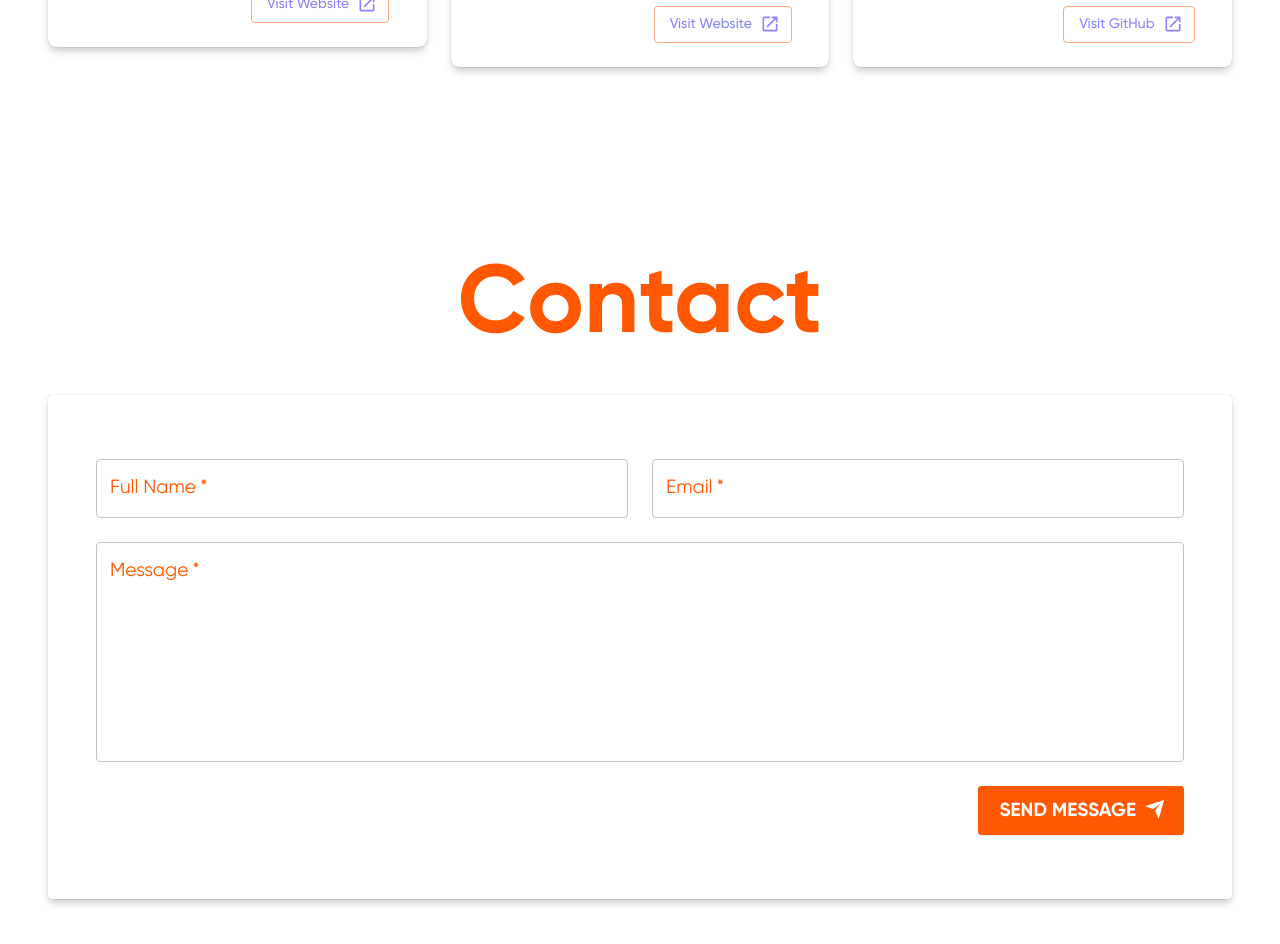
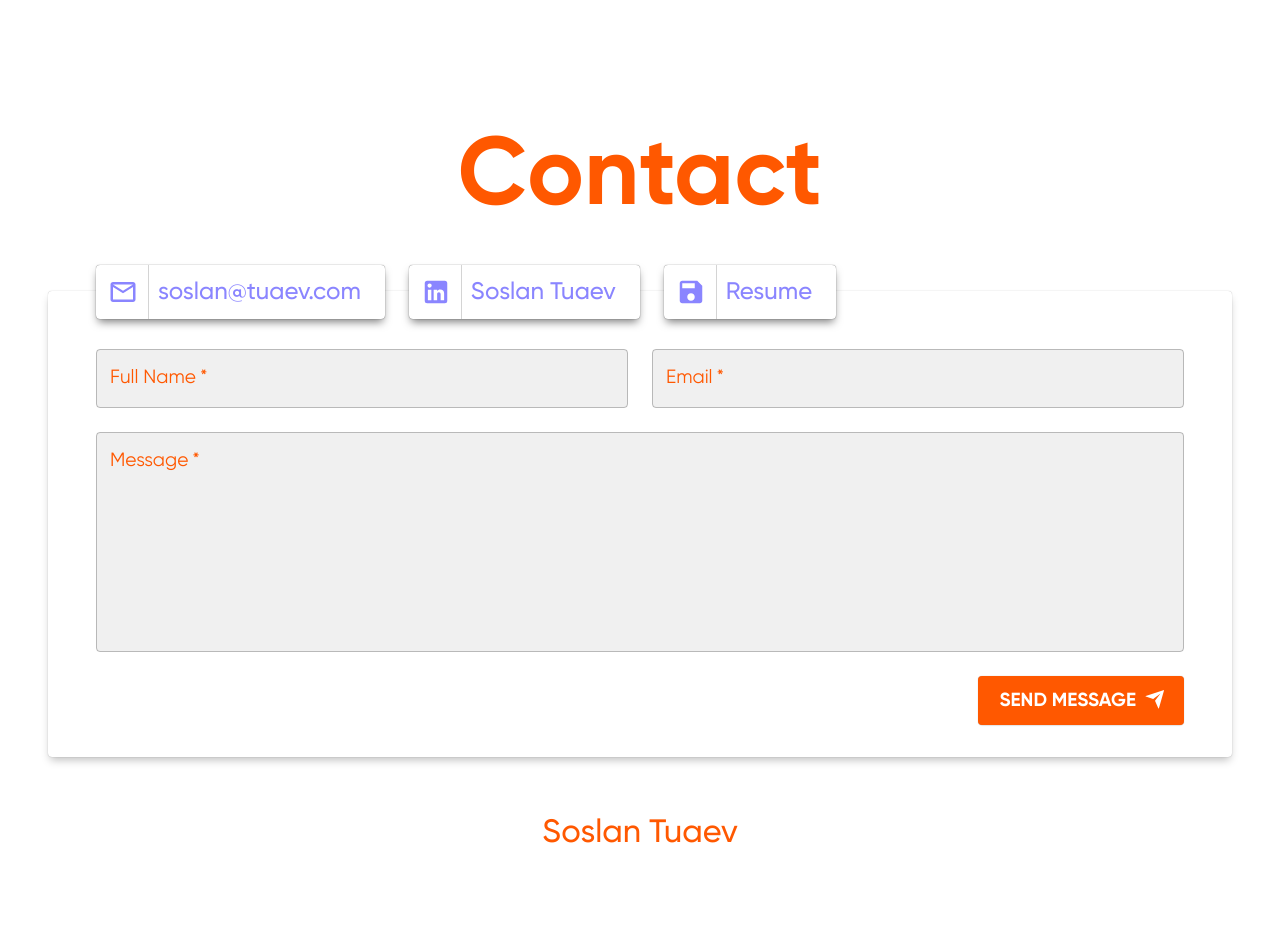
Before and after one commit to Tuaev/Portfolio, a React (Create React App) app: page / in a window 1280 px wide. Shown: the part 2040-2984 px from the top of the page. After the commit the page ends 2925 px from the top, so only its background shows below. Built offline with nearby package versions, Linux system fonts and the light colour scheme.

Commit message:
Add contact email, linkedin and resume buttons

```diff
--- a/src/components/WorkCard.js
+++ b/src/components/WorkCard.js
@@ -66,6 +66,7 @@ const useStyles = makeStyles(({ breakpoints, spacing, palette, shadows }) => ({
   },
   button: {
     textTransform: 'none',
+    textDecoration: 'none !important',
   },
   chipBox: {
     zIndex: '2',
@@ -140,13 +141,13 @@ function WorkCard({ project }) {
       <CardActions className={classes.cardActions}>
         <Button
           component={Link}
-          className={classes.button}
           endIcon={<LaunchIcon />}
           variant="outlined"
           color="secondary"
           href={project.website}
           target="_blank"
           rel="noopener noreferrer"
+          className={classes.button}
         >
           {project.button}
         </Button>
--- a/src/theme/index.js
+++ b/src/theme/index.js
@@ -18,8 +18,10 @@ const baseOptions = {
     MuiOutlinedInput: {
       root: {
         fontSize: '1.2em',
+        backgroundColor: '#f0f0f0',
       },
     },
+
     MuiInputLabel: {
       root: {
         fontSize: '1.2em',
--- a/src/views/Main/Contact/index.js
+++ b/src/views/Main/Contact/index.js
@@ -1,30 +1,134 @@
-import { Box, makeStyles, Paper, Typography } from '@material-ui/core';
+import {
+  Box,
+  Button,
+  Divider,
+  Link,
+  makeStyles,
+  Paper,
+  Typography,
+  useMediaQuery,
+} from '@material-ui/core';
 import React from 'react';
 import ContactForm from './ContactForm';
+import MailOutlineIcon from '@material-ui/icons/MailOutline';
+import SaveIcon from '@material-ui/icons/Save';
+import LinkedInIcon from '@material-ui/icons/LinkedIn';
+import { useTheme } from '@material-ui/core/styles';
 
-const useStyles = makeStyles(({ spacing }) => ({
+const useStyles = makeStyles(({ breakpoints, spacing }) => ({
   root: {
-    marginTop: spacing(18),
-    height: '100vh',
+    marginTop: spacing(12),
   },
   paper: {
+    zIndex: '1',
     minHeight: 200,
     paddingTop: spacing(8),
-    paddingBottom: spacing(8),
+    paddingBottom: spacing(4),
     paddingLeft: spacing(6),
     paddingRight: spacing(6),
+    [breakpoints.down('sm')]: {
+      padding: spacing(3),
+    },
+  },
+  chipBox: {
+    zIndex: '2',
+    marginTop: '-90px',
+    marginBottom: '30px',
+    // marginLeft: spacing(2),
+    [breakpoints.down('md')]: {
+      // fontSize: 14,
+      marginLeft: spacing(5),
+    },
+  },
+  button: {
+    fontSize: 24,
+    paddingLeft: spacing(2),
+    paddingRight: spacing(3),
+    marginRight: spacing(3),
+    textTransform: 'none',
+    textDecoration: 'none !important',
+    backgroundColor: '#ffffff',
+    boxShadow: '0 0 1px 0 rgba(0,0,0,0.70), 0 5px 8px -2px rgba(0,0,0,0.50)',
+    // boxShadow: '0 1px 2px rgba(0,0,0,0.15)',
+    transition: 'box-shadow 0.3s ease-in-out',
+
+    '&:hover': {
+      backgroundColor: '#ffffff',
+      boxShadow: '0 5px 15px rgba(0,0,0,0.3)',
+    },
+  },
+  divider: {
+    width: 1,
+    height: 54,
+    position: 'absolute',
+    marginLeft: spacing(5),
+    marginTop: spacing(-1.5),
+    // marginRight: spacing(1),
+    backgroundColor: '#d4d4d4',
   },
 }));
 
 function Contact() {
   const classes = useStyles();
+  const theme = useTheme();
+  const smUp = useMediaQuery(theme.breakpoints.up('md'));
+  console.log(smUp);
   return (
     <div className={classes.root} id="contact">
       <Typography variant="h1" component="h2" align="center" color="textSecondary">
         Contact
       </Typography>
-      <Box my="2rem">
+      <Box my="3.5rem">
         <Paper className={classes.paper} elevation={8}>
+          {smUp && (
+            <div className={classes.chipBox}>
+              <Button
+                component={Link}
+                href="mailto:soslan@tuaev.com"
+                target="_blank"
+                rel="noopener noreferrer"
+                className={classes.button}
+                startIcon={
+                  <>
+                    <MailOutlineIcon style={{ fontSize: 30, marginRight: 12 }} />
+                    <Divider className={classes.divider} />
+                  </>
+                }
+              >
+                soslan@tuaev.com
+              </Button>
+              <Button
+                component={Link}
+                href="mailto:soslan@tuaev.com"
+                target="_blank"
+                rel="noopener noreferrer"
+                className={classes.button}
+                startIcon={
+                  <>
+                    <LinkedInIcon style={{ fontSize: 30, marginRight: 12 }} />
+                    <Divider className={classes.divider} />
+                  </>
+                }
+              >
+                Soslan Tuaev
+              </Button>
+              <Button
+                component={Link}
+                href="mailto:soslan@tuaev.com"
+                target="_blank"
+                rel="noopener noreferrer"
+                className={classes.button}
+                startIcon={
+                  <>
+                    <SaveIcon style={{ fontSize: 30, marginRight: 12 }} />
+                    <Divider className={classes.divider} />
+                  </>
+                }
+              >
+                Resume
+              </Button>
+            </div>
+          )}
           <ContactForm />
         </Paper>
       </Box>
--- /dev/null
+++ b/src/views/Main/Footer.js
@@ -0,0 +1,23 @@
+import { Box, Link, Typography } from '@material-ui/core';
+import React from 'react';
+import AnchorLink from 'react-anchor-link-smooth-scroll';
+
+function Footer() {
+  return (
+    <Box mt="3rem" mb="2rem" align="center">
+      <Link
+        component={AnchorLink}
+        color="textPrimary"
+        underline="none"
+        offset="185"
+        href="#home"
+      >
+        <Typography variant="h4" color="textSecondary" component="footer">
+          Soslan Tuaev
+        </Typography>
+      </Link>
+    </Box>
+  );
+}
+
+export default Footer;
--- a/src/views/Main/Home.js
+++ b/src/views/Main/Home.js
@@ -3,7 +3,7 @@ import React from 'react';
 
 const useStyles = makeStyles((theme) => ({
   root: {
-    height: '100vh',
+    height: '90vh',
     [theme.breakpoints.down('md')]: {
       paddingTop: 60,
     },
--- a/src/views/Main/Work/index.js
+++ b/src/views/Main/Work/index.js
@@ -51,7 +51,7 @@ function Work() {
         Work
       </Typography>
       <Box mt="6rem">
-        <Grid container spacing={3}>
+        <Grid container spacing={3} justify="center" alignItems="center">
           {workProject.map((project) => (
             <Grid item xs={12} md={6} lg={4} key={project.id}>
               <WorkCard project={project} />
--- a/src/views/Main/index.js
+++ b/src/views/Main/index.js
@@ -2,6 +2,7 @@ import React from 'react';
 import About from './About';
 import Work from './Work';
 import Home from './Home';
+import Footer from './Footer';
 import { Container, makeStyles } from '@material-ui/core';
 import Contact from './Contact';
 
@@ -26,6 +27,7 @@ function Main() {
           <About />
           <Work />
           <Contact />
+          <Footer />
         </Container>
       </main>
     </>
```
Also changed, not shown: 1 other file (tests, documents, lock files or other folders).
